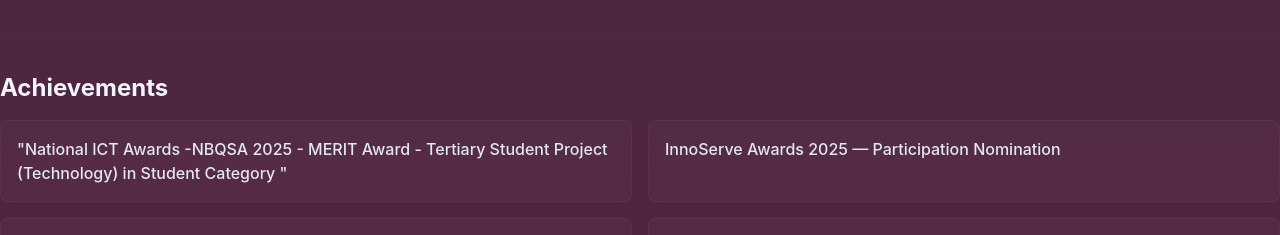
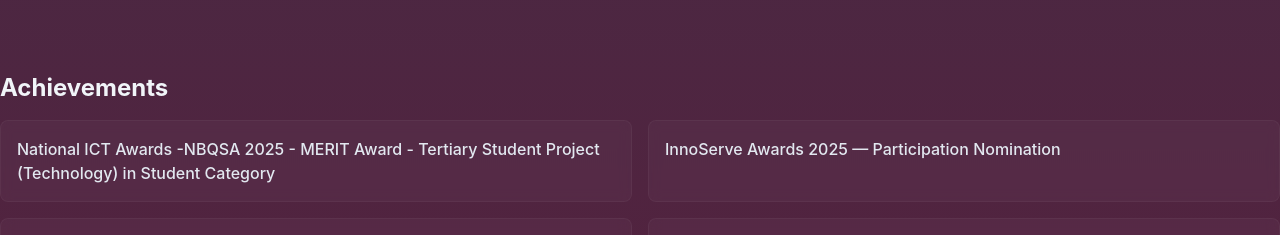
Before and after one commit to GayaniGunasekara/Gayani-Portfolio-Website, a React (Vite) app: page / in a window 1280 px wide. Shown: the part 5980-6215 px from the top of the page. Built offline with nearby package versions, Linux system fonts and the light colour scheme.

Commit message:
make corrections

```diff
--- a/src/components/Achievements.jsx
+++ b/src/components/Achievements.jsx
@@ -3,8 +3,8 @@
 
 const achievements = [
     {
-        title: ' "National ICT Awards -NBQSA 2025 - MERIT Award - Tertiary Student Project (Technology) in Student Category "',
-        link: 'https://drive.google.com/file/d/1TTJPep2rD7-s2CsDUkptAlGhx7GEwzJG/view?usp=sharing' // replace with your actual link
+        title: ' National ICT Awards -NBQSA 2025 - MERIT Award - Tertiary Student Project (Technology) in Student Category ',
+        link: 'https://drive.google.com/file/d/1TTJPep2rD7-s2CsDUkptAlGhx7GEwzJG/view?usp=sharing'
     },
     {
         title: 'InnoServe Awards 2025 — Participation Nomination',
--- a/src/components/Voluteer.jsx
+++ b/src/components/Voluteer.jsx
@@ -5,7 +5,7 @@
 const volunteerExperiences = [
     {
         title: 'Committee Member 2024/25 - IEEE WIE Student Branch Affinity Group of Sabaragamuwa University of Sri Lanka',
-        contrib: [
+        Skills: [
             "Assisted in organizing and coordinating technical workshops and networking events for 100+ students.",
             "Collaborated with the committee to manage event logistics, coordination, and outreach activities."
         ],
@@ -13,7 +13,7 @@
     },
     {
         title: 'Mathematics Teaching - Sasnaka Sansada - Ganitha Sawiya (2021–Present)',
-        contrib: [
+        Skills: [
             " Conduct mathematics lessons for school students as part of a community education initiative.",
             "Enhanced communication, interactive teaching, leadership, and collaboration skills through continuous volunteer engagement."
         ],
```
